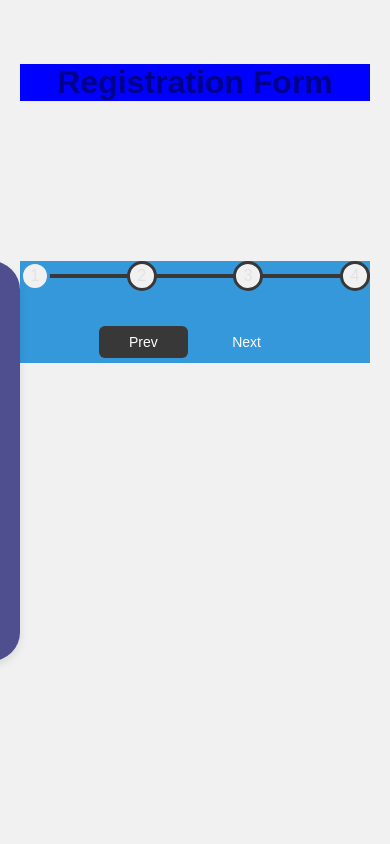
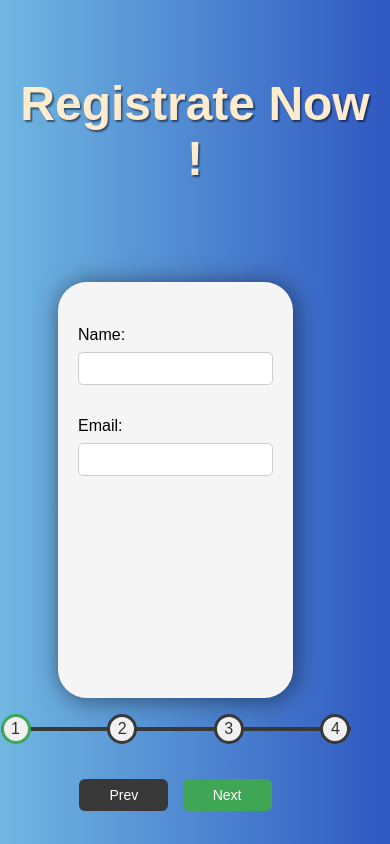
Before and after one commit to Benchen997/Registration_form, a plain HTML site: page index.html in a window 390 px wide. Drawn offline with Linux system fonts and the light colour scheme.

Commit message:
fully functional registration is done!

```diff
--- a/index.html
+++ b/index.html
@@ -2,20 +2,18 @@
 <html>
     <charset="UTF-8">
     <head>
-        <title>Registration From</title>
+        <title>Registrate Now!</title>
         <link rel="stylesheet" href="./style.css">
     </head>
     <body>
-        <h1>Registration Form</h1>
+        <h1>Registrate Now !</h1>
         <section class="main">
             <form id="myForm" action="submission.html" autocomplete="off">
                 <!-- 1. Name and email -->
                 <div class="card">
                     <label for="name">Name:</label>
-                    <br>
                     <input type="text" name="name" id="name" autocomplete="off" required>
                     <label for="email">Email:</label>
-                    <br>
                     <input type="email" name="email" id="email" autocomplete="off" required>
                 </div>
 
@@ -23,11 +21,8 @@
                 <!-- 2. Password and confirmation -->
                 <div class="card">
                     <label for="password">Password:</label>
-                    <br>
                     <input type="password" name="password" id="password" autocomplete="on" required>
-                    <br>
                     <label for="confirm_password">Confirm Password:</label>
-                    <br>
                     <input type="password" name="confirm_password" id="confirm_password" autocomplete="on" required>
                 </div>
 
@@ -35,12 +30,12 @@
 
                 <div class="card">
                     <label for="birthday">Choose your birthday:</label>
-                    <br>
                     <input type="date" id="birthday" name="birthday" required>
-                    <label for="gender">Gender :</label>
-                    <br>
-                    <input class="gender" type="radio" value="male" name="gender" required> <label>male</label>
-                    <input class="gender" type="radio" value="female" name="gender" > <label>female</label>
+                    <div class="radio-group">
+                        <label for="gender">Gender :</label>
+                        <input class="gender" type="radio" value="male" name="gender" required> <label>male</label>
+                        <input class="gender" type="radio" value="female" name="gender" > <label>female</label>
+                    </div>
                 </div>
 
 
@@ -49,7 +44,6 @@
 
                 <div class="card">
                     <label for="profession">Choose Your Profession:</label>
-                    <br>
                     <!-- Professions -->
                     <select name="profession" id="profession">
                     <option value="Web Developer">Web Developer</option>
@@ -58,7 +52,6 @@
                     <option value="Backend Developer">Backend Developer</option>
                     </select>
                     <label for="aboutme"><strong> About me:</strong></label>
-                    <br>
                     <textarea name="aboutme" id="aboutme" cols="30" rows="10">tell us about you</textarea>
                     <!-- Submit  -->
                     <input type="submit" name="submitBtn" id="submitBtn"
--- a/style.css
+++ b/style.css
@@ -3,50 +3,98 @@
 }
 
 :root {
-    --line-border-fill: #3498db;
+    --line-border-fill: #3fa655;
     --line-border-empty: #383838;
   }
 
 body {
-    background-color: #f1f1f1;
+  background-image: linear-gradient(to right, #1e8ed0a2, #2f58c1);
   font-family: 'Muli', sans-serif;
   display: flex;
   align-items: center;
   justify-content: center;
-    /* height: 100vh; */
+  flex-direction: column; /* Align children vertically */
+  min-height: 100vh; /* Ensure it's at least the height of the viewport */
   margin: 0;
 }
 
 h1 {
   text-align: center;
-    color: darkblue;
-    margin-top: 4rem;
-    background-color: blue;
-
+  font-size: 3rem;
+  text-shadow: 0.1rem 0.1rem 0.1rem rgba(0, 0, 0, 0.5);
+  color: blanchedalmond;
+  margin: 2rem 0 4rem; /* Adjust top and bottom margin */
+  width: 100%; /* Ensure it spans the width of the screen */
+  padding: 1rem; /* Add some padding */
 }
 
+p {
+  color: #333;
+  font-size: 1.2rem;
+  text-shadow: 0.1rem 0.1rem 0.1rem rgba(0, 0, 0, 0.5);
+  color: blanchedalmond;
+  text-align: center;
+  margin-bottom: 2rem;
+}
 
 .main {
-    position: relative;
-    margin-top: 10rem;
-    border: #383838;
-    background-color: #3498db;
-    z-index: 0;
+  display: flex; /* Changed to flex */
+  flex-direction: column; /* Stack children vertically */
+  align-items: center; /* Center children horizontally */
+  width: 100%; /* Match width to its parent */
 }
 
 .card {
-    display: none;
-    position: absolute;
-    z-index: 15;
-    transition: opacity 0.5s, transform 0.5s;
-    transform: translateX(-100%);
-    box-shadow: 0 4px 8px rgba(0, 0, 0, 0.1); /* Optional: Add some shadow for better visibility */
-    padding: 20px; /* Optional: Add some padding */
-    background-color: rgb(79, 79, 144);
+  display: none; /* Changed from none */
+  box-shadow: 0 4px 8px rgba(0, 0, 0, 0.1);
+  padding: 20px;
+  background-color: whitesmoke;
   border-radius: 1.8rem;
   margin-bottom: 1rem;
-    height: 25rem;
+  box-shadow: 0.1rem 0.1rem 1.5rem rgba(0, 0, 0, 0.5);
+  height: 26rem;
   width: 20rem;
+}
+.card label {
+  display: block;
+  margin-top: 1.5rem;
+}
+
+.card input[type="text"],
+.card input[type="email"],
+.card input[type="password"],
+.card input[type="date"],
+.card input[type="submit"],
+.card textarea,
+.card select {
+    width: 100%;
+    padding: 0.5rem;
+    margin: 0.5rem 0;
+    border: 1px solid #ccc;
+    border-radius: 0.3rem;
+}
+.radio-group {
+  display: inline-block;
+}
+.radio-group label {
+  display: inline-block;
+  margin-right: 1rem;
+}
+.radio-group input[type="radio"] {
+  display: inline-block;
+  margin-right: 0.5rem;
+}
+.card textarea {
+  font-family: Arial, Helvetica, sans-serif;
+  resize: none;
+}
+.card input[type="submit"]:active {
+  background-color: #3fa655;
+  color: white;
+}
+.card input[type="submit"]:hover {
+  background-color: #3fa655;
+  color: white;
 }
 
 .card.hidden {
@@ -100,7 +148,7 @@ h1 {
 
 .circle {
   background-color: #f1f1f1;
-  color:#e2e2e2;
+  color:#343131;
   border-radius: 50%;
   height: 30px;
   width: 30px;
@@ -139,3 +187,15 @@ h1 {
   background-color: var(--line-border-empty);
   cursor: not-allowed;
 }
+
+@media (max-width: 768px) {
+  .main {
+    width: 90%; /* Occupies 90% of the screen */
+    margin-top: 5rem; /* Adjust this value as needed to ensure it doesn't touch the very top of the viewport */
+    height: auto; /* Let it grow as tall as it needs to be to fit its content */
+    border-radius: 20px; /* Optional: if you want rounded corners */
+  }
+  .card {
+    width: 100%;
+  }
+}
```
Also changed, not shown: submission.html (+0 -1 lines), 1 other file. Lines whose indentation alone changed are shown as unchanged.
